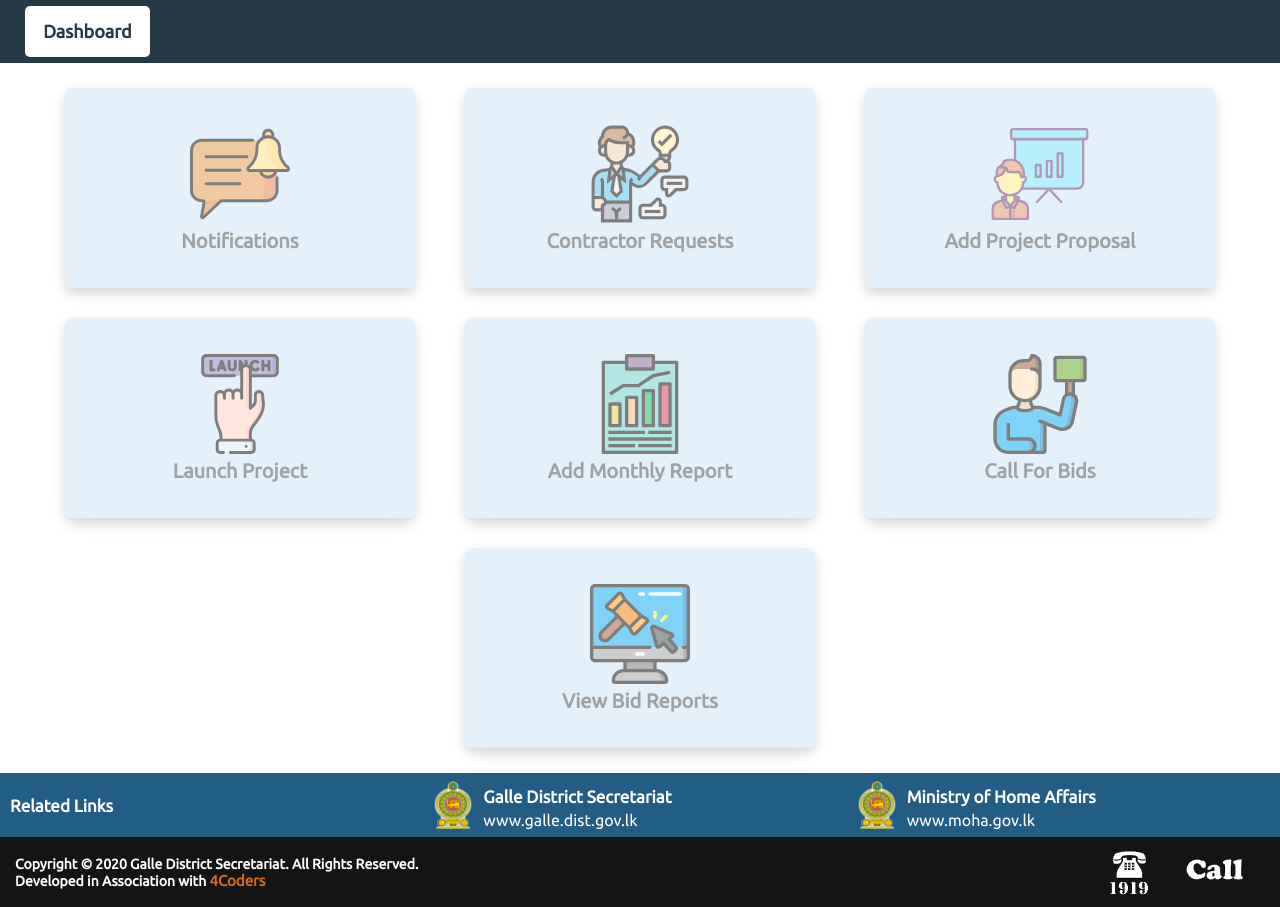
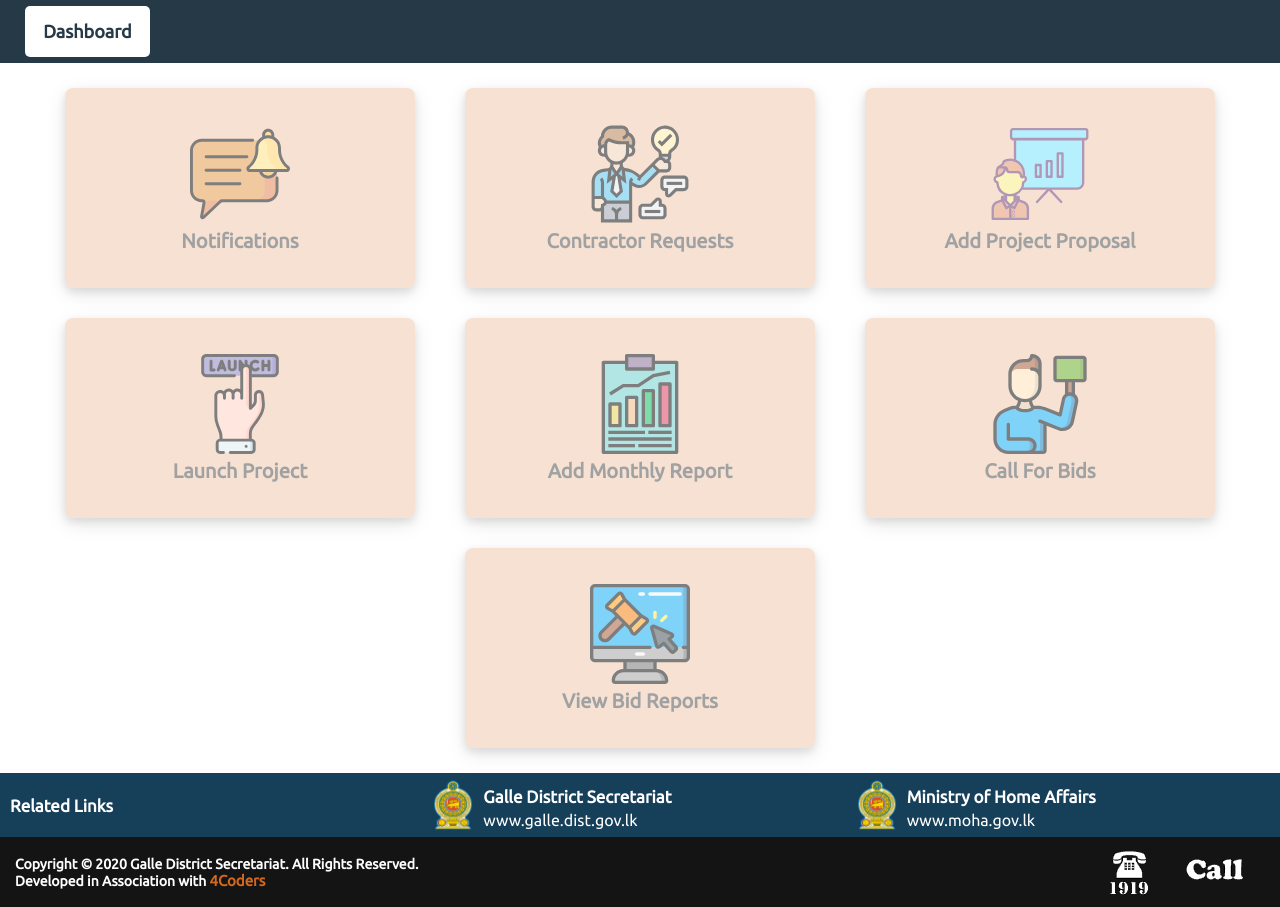
Before and after one commit to SandeepaRanathunga/Galle-District-MIS, a PHP site: page /Galle-District-MIS/div_home in a window 1280 px wide. Shown: the part 133-1040 px from the top of the page. Run offline with PHP 8.4, Linux system fonts and the light colour scheme; some libraries are stand-ins or nearby versions.

Commit message:
user home button color change/ fishing.png replaced

```diff
--- a/app/views/home/index.php
+++ b/app/views/home/index.php
@@ -34,7 +34,7 @@
 
         <div class="mySlides fade">
             <div class="numbertext">4 / 4</div>
-            <img src="images/fishing.jpg" style="width:100%;height:400px">
+            <img src="images/fishing.png" style="width:100%;height:400px">
             <div class="text">Traditional Fishing</div>
         </div>
         <!-- Manual slides changers -->
--- a/public/css/footer.css
+++ b/public/css/footer.css
@@ -5,7 +5,7 @@
 }
 /*UpperFooterPart*/
 .blue{
-    background:#225d85   ;
+    background:#163f5a   ;
     padding:5px;
     display:flex;
     align-items: center;
--- a/public/css/userHome.css
+++ b/public/css/userHome.css
@@ -19,7 +19,7 @@ body{
     min-width:350px;
     min-height:200px;
     margin:15px 25px;
-    background: #68b2e757  no-repeat center;
+    background: #d66e2365  no-repeat center;
     box-shadow: 0 4px 8px 0 rgba(0, 0, 0, 0.2), 0 6px 20px 0 rgba(0, 0, 0, 0.19);
     opacity:0.5;
     justify-content:center;
```
Also changed, not shown: public/images/fishing.png (added).
